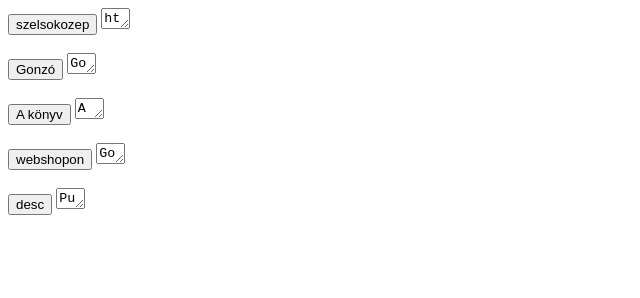
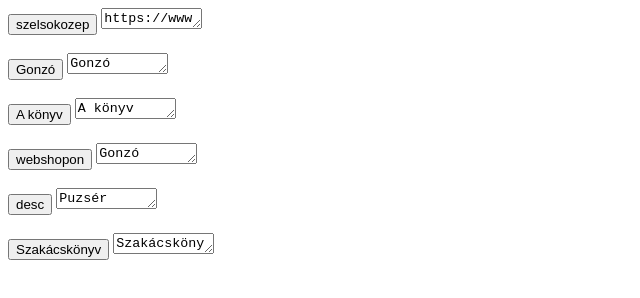
Before and after one commit to ogregsokics/gonzo, a plain HTML site: page index.html in a window 1280 px wide. Shown: the whole page, without its empty margins (0-640 px from the left). Drawn offline with Linux system fonts and the light colour scheme.

Commit message:
Update index.html

```diff
--- a/index.html
+++ b/index.html
@@ -23,30 +23,41 @@
 
 
   <button onclick="copy0()">szelsokozep</button>
-            <textarea rows="1" cols="1" id="textareaRSS">https://www.szelsokozep.hu
+            <textarea rows="1" cols="10" id="textareaRSS">https://www.szelsokozep.hu
 </textarea>
 
 <br>
             <br>
 <button onclick="copy1()">Gonzó</button>
-              <textarea rows="1" cols="1" id="textareaRSS1">Gonzó Szakácskönyv</textarea>
+              <textarea rows="1" cols="10" id="textareaRSS1">Gonzó Szakácskönyv</textarea>
 <br>
             <br>
               <button onclick="copy2()">A könyv </button>
-              <textarea rows="1" cols="1" id="textareaRSS2">A könyv kapható a webshopon
+              <textarea rows="1" cols="10" id="textareaRSS2">A könyv kapható a webshopon
 </textarea>
 <br>
             <br>
               <button onclick="copy3()">webshopon</button>
-              <textarea rows="1" cols="1" id="textareaRSS3">Gonzó Szakácskönyv a webshopon
+              <textarea rows="1" cols="10" id="textareaRSS3">Gonzó Szakácskönyv a webshopon
 </textarea>
 
 
     <br>
             <br>
               <button onclick="copy4()">desc</button>
-              <textarea rows="1" cols="1" id="textareaRSS4">Puzsér Róbert új könyve, a Gonzó Szakácskönyv megvásárolható: https://www.szelsokozep.hu
+              <textarea rows="1" cols="10" id="textareaRSS4">Puzsér Róbert új könyve, a Gonzó Szakácskönyv megvásárolható: https://www.szelsokozep.hu
 Előre dedikált példányok kizárólag itt kaphatóak!
+
+
+</textarea>
+
+
+     <br>
+            <br>
+              <button onclick="copy5()">Szakácskönyv</button>
+              <textarea rows="1" cols="10" id="textareaRSS5">Szakácskönyv
+
+
 </textarea>
 
 
@@ -109,6 +120,16 @@ Előre dedikált példányok kizárólag itt kaphatóak!
 
     }
 
+        let copy5 = () => {
+
+
+
+        var copyText = document.getElementById("textareaRSS5");
+        copyText.select();
+        document.execCommand("copy");
+
+    }
+
     </script>
 
 </body>
```
